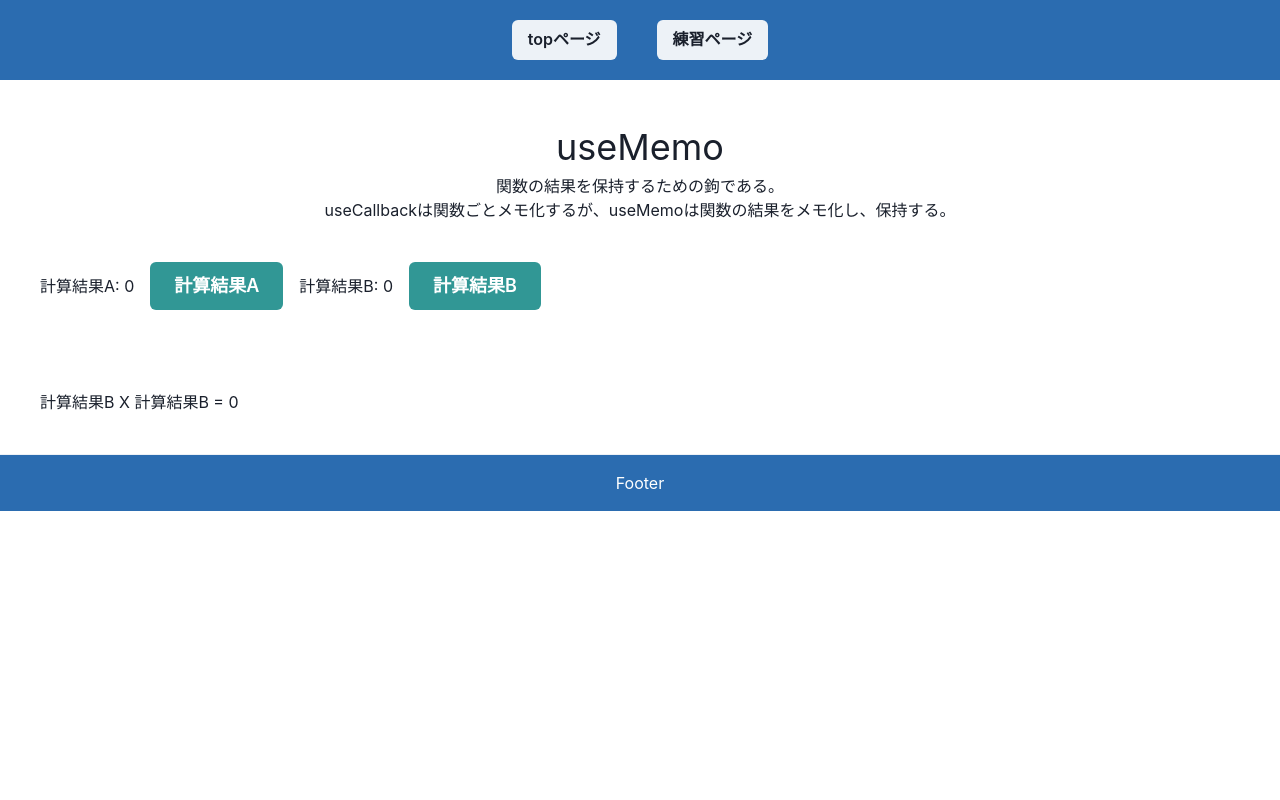
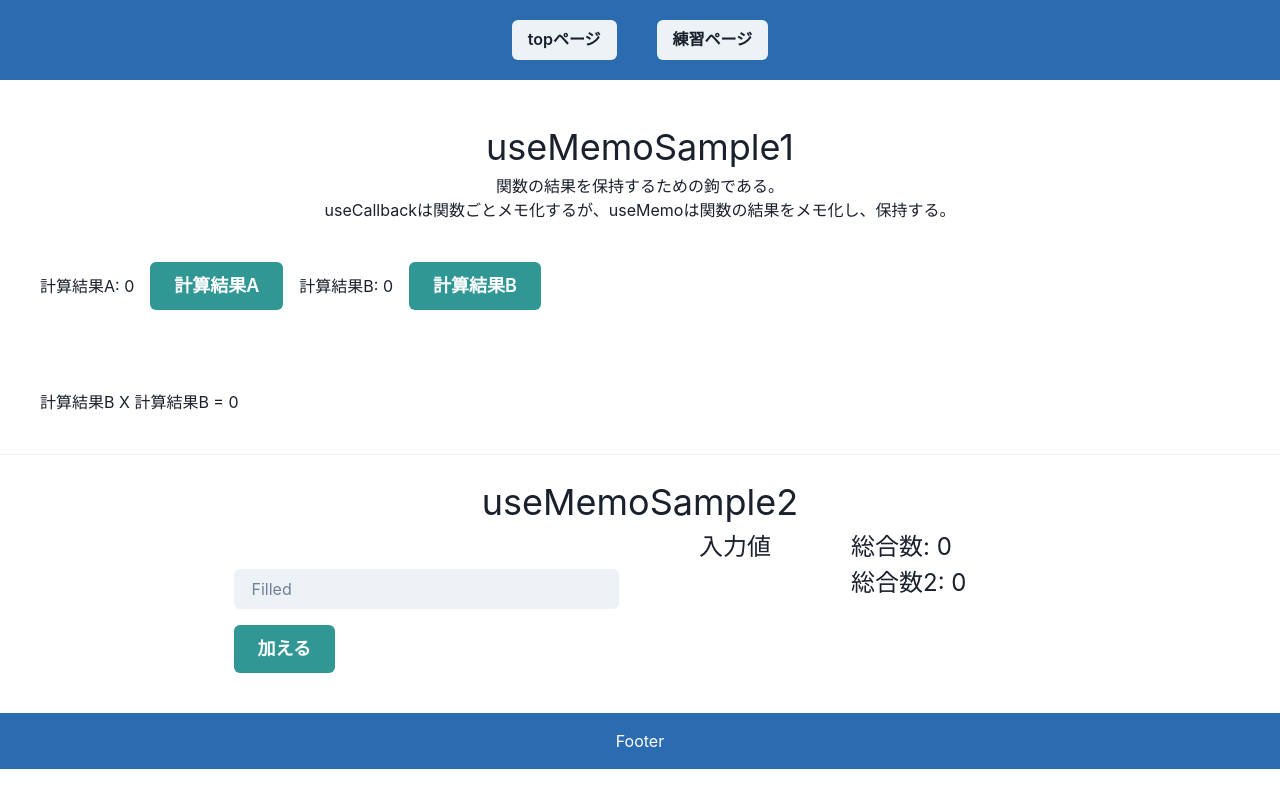
Before and after one commit to sakana-san/react-sample-benkyou, a React (Create React App) app: page /Keisan in a window 1280 px wide. Built offline with nearby package versions, Linux system fonts and the light colour scheme; the HTML template or start-up script is replaced by a standard one.

Commit message:
useMemoの実装追加

```diff
--- a/src/components/Keisan.tsx
+++ b/src/components/Keisan.tsx
@@ -1,6 +1,11 @@
 import React, {useState, useMemo } from "react"
-import { Stack, Button, Text, Box, Divider } from "@chakra-ui/react"
+import { Flex, Stack, Button, Text, Box, SimpleGrid,Input, Divider } from "@chakra-ui/react"
 
+
+
+
+
+//計算、正方形 ----------------------------------------------------------------------
 type CountProps = {
   init: number,
   text: string,
@@ -25,8 +30,9 @@ const Seihoukei = (num: number) => {
   return num * num
 }
 
-export const Keisan = (props: CountProps) => {
-  const {init} = props
+
+const Sample1 = (props: CountProps) => {
+  const { init } = props
   const [getCount, setCount] = useState(init)
   const [getCount2, setCount2] = useState(init)
   const handleClickIroha = () => {
@@ -35,23 +41,87 @@ export const Keisan = (props: CountProps) => {
   const handleClickHoheto = () => {
     setCount2((c: number) => c + 1)
   }
-
   const SeihoukeiResult = () => useMemo(() => Seihoukei(getCount2), [getCount2])
   return (
     <>
-      <Text fontSize='4xl' align='center'>useMemo</Text>
-      <Text fontSize='1xl' align='center'>関数の結果を保持するための鉤である。</Text>
-      <Text fontSize='1xl' align='center'>useCallbackは関数ごとメモ化するが、useMemoは関数の結果をメモ化し、保持する。</Text>
       <Stack spacing={4} direction='row' align='center' padding="10">
-        <Result init={getCount} text='計算結果A' onClick={handleClickIroha}  />
-        <Result init={getCount2} text='計算結果B' onClick={handleClickHoheto}  />
+        <Result init={getCount} text='計算結果A' onClick={handleClickIroha} />
+        <Result init={getCount2} text='計算結果B' onClick={handleClickHoheto} />
       </Stack>
       <Stack spacing={4} direction='row' padding="10">
         <div>
-          <p>計算結果B X 計算結果B = { SeihoukeiResult() }</p>
+          <p>計算結果B X 計算結果B = {SeihoukeiResult()}</p>
         </div>
       </Stack>
       <Divider />
     </>
   )
 }
+// ----------------------------------------------------------------------------------------------
+
+
+
+
+
+
+// 文字入力 ----------------------------------------------------------------------
+const Sample2 = () => {
+  const [getText, setText] = useState('')
+  const [items, setItems] = useState<string[]>([])
+  const onChange = (e: React.ChangeEvent<HTMLInputElement>) => {
+    setText(e.target.value)
+  }
+  const onClick = () => {
+    setItems((c) => [...c, getText])
+    setText('')
+  }
+  {/* @ts-ignore */ }
+  const Total1 = items.reduce((sub, item) => {
+    return item.length
+  }, 0)
+  const Total2 = useMemo(() => {
+    return items.reduce((sub, item) => item.length, 0)
+  }, [items])
+  return (
+    <>
+      <Text fontSize='4xl' align='center' mt='5'>useMemoSample2</Text>
+      <Flex justify='center' mb='10'>
+        <Box mr='20' padding='0'>
+          <Box mt='10' >
+            <Input value={getText} variant='filled' placeholder='Filled' onChange={onChange} mb='4' />
+            <Button colorScheme='teal' size='lg' onClick={onClick}>加える</Button>
+          </Box>
+        </Box>
+        <Box mr='20' padding='0 20'>
+          <Text fontSize='2xl' align='left'>入力値</Text>
+          <Box fontSize='2xl'>
+            {items.map((v, i) => (
+              <Text key={i} fontSize='2xl' align='left'>{v}</Text>
+            ))}
+          </Box>
+        </Box>
+        <Box mr='20' padding='0'>
+          <Text fontSize='2xl' align='left'>総合数: {Total1}</Text>
+          <Text fontSize='2xl' align='left'>総合数2: {Total2}</Text>
+        </Box>
+      </Flex>
+    </>
+  )
+}
+
+
+
+
+
+export const Keisan = () => {
+
+  return (
+    <>
+      <Text fontSize='4xl' align='center'>useMemoSample1</Text>
+      <Text fontSize='1xl' align='center'>関数の結果を保持するための鉤である。</Text>
+      <Text fontSize='1xl' align='center'>useCallbackは関数ごとメモ化するが、useMemoは関数の結果をメモ化し、保持する。</Text>
+      <Sample1 init={0} text='' onClick={() => void {}} />
+      <Sample2 />
+    </>
+  )
+}
--- a/src/index.tsx
+++ b/src/index.tsx
@@ -24,7 +24,7 @@ const router = createBrowserRouter([
       {path: "ClockCounter", element: <ClockCounter />},
       {path: "ButtonCount", element: <ButtonCount init={0} text='' /> },
       { path: "ButtonCount2", element: <ButtonCount2 init={0} text='' /> },
-      { path: "Keisan", element: <Keisan init={0} text='' onClick={() => void {} } /> }
+      { path: "Keisan", element: <Keisan /> }
     ]
   }
 ])
```
